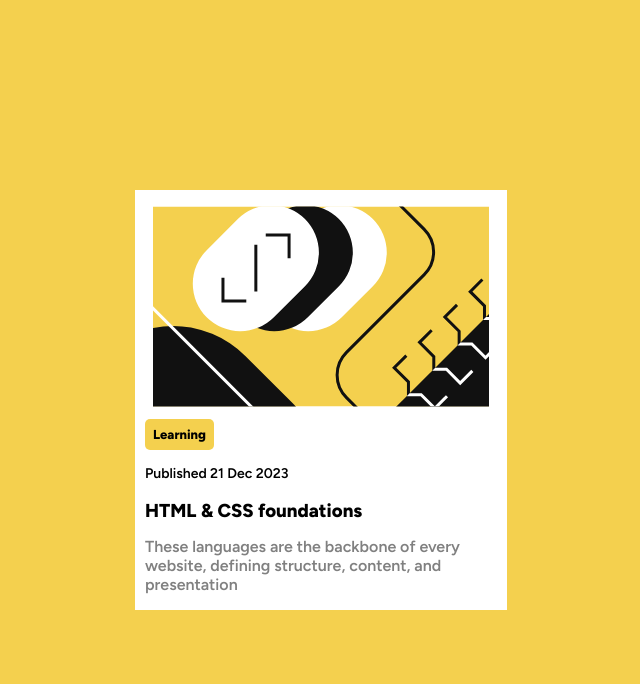
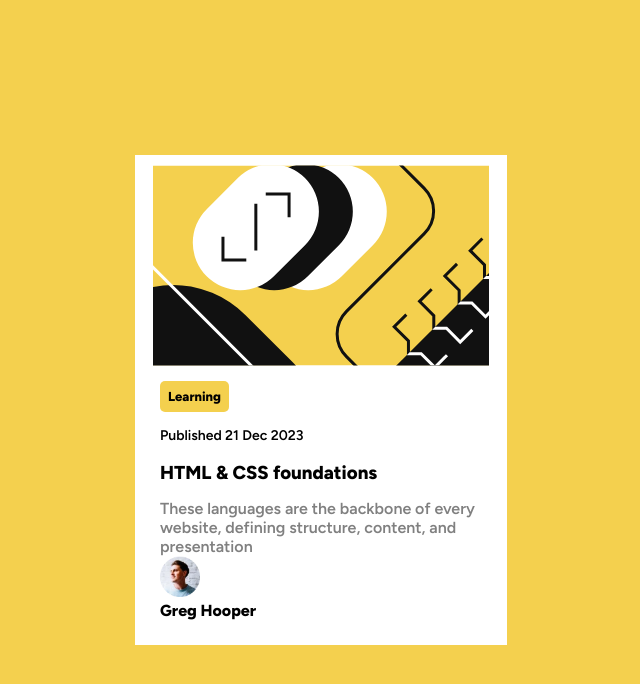
Before and after one commit to ekahanny/blog-preview-card, a plain HTML site: page index.html in a window 1280 px wide. Shown: the whole page, without its empty margins (319-959 px from the left). Drawn offline with Linux system fonts and the light colour scheme.

Commit message:
completed the html element

```diff
--- a/index.html
+++ b/index.html
@@ -25,7 +25,7 @@
     <div class="card">
       <img src="assets/images/illustration-article.svg" alt="" class="card-img">
 
-      <div class="card-co">
+      <div class="card-content">
         <p class="btn-text">Learning</p>
         <p class="date-published">Published 21 Dec 2023</p>
         <h3 class="title">HTML & CSS foundations</h3>
@@ -34,6 +34,10 @@
           website, defining structure, content, and
           presentation
         </p>
+        <div class="profile">
+          <img src="assets/images/image-avatar.webp" alt="" class="img-profile">
+          <p class="profile-name">Greg Hooper</p>
+        </div>
 
       </div>
 
--- a/style.css
+++ b/style.css
@@ -27,6 +27,11 @@ body {
 
 }
 
+.card-content{
+    margin:  15px;
+
+}
+
 .btn-text {
     background-color: hsl(47, 88%, 63%);
     font-weight: 700;
@@ -50,3 +55,11 @@ body {
     color: hsl(0, 0%, 50%);
     margin-top: 15px;
 }
+
+.img-profile {
+    width: 40px;
+}
+
+.profile-name{
+    font-weight: 800;
+}
```
